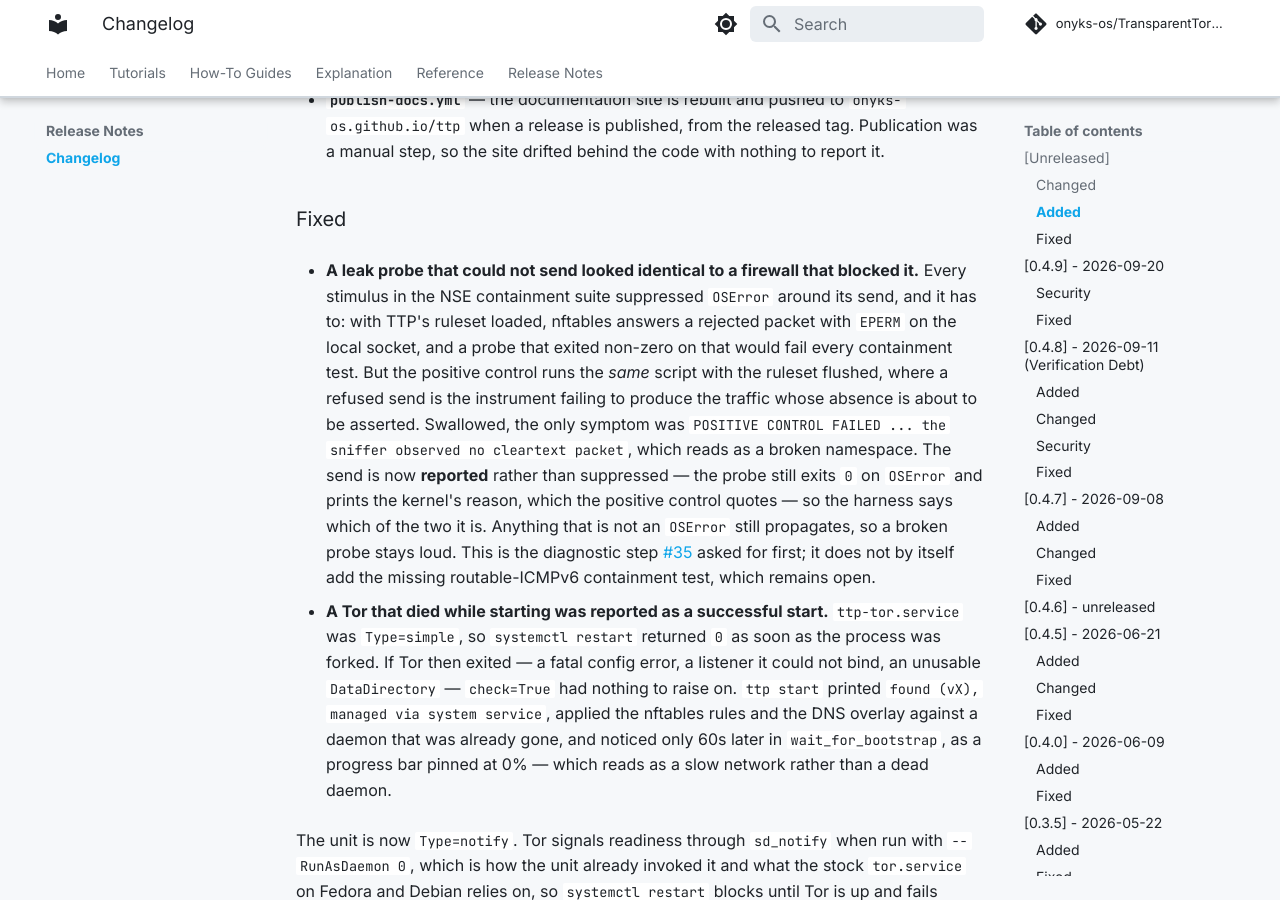
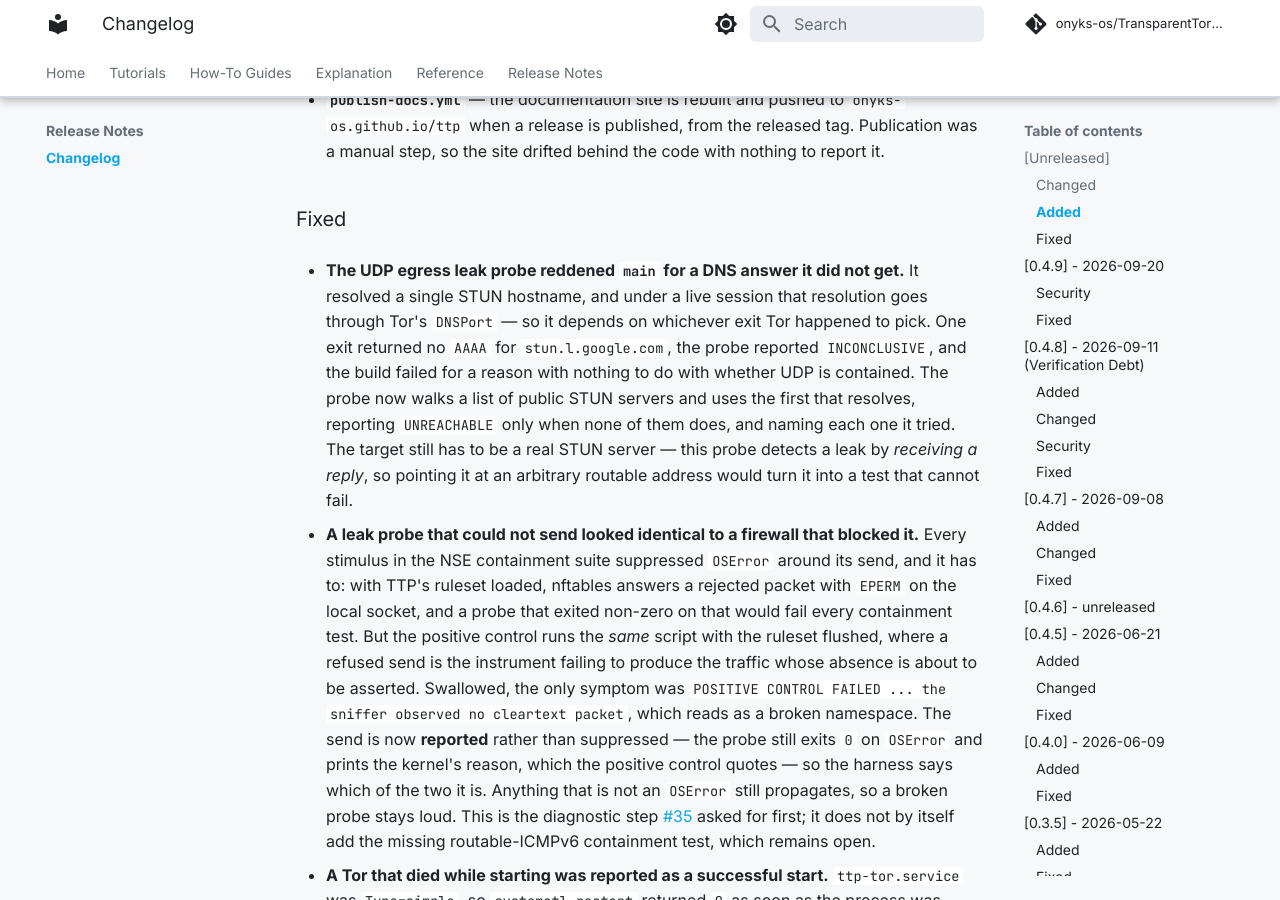
Before and after one commit to onyks-os/TransparentTorProxy, an MkDocs documentation site: the page built from docs/web/release-notes/changelog.md, in a window 1280 px wide and 900 px high, scrolled down 4142 px. Built offline with MkDocs 1.6.1 and Material for MkDocs 9.7.7, drawn with Linux system fonts in a browser that asks for light colours; comment, search, counter and statistics services are not loaded.

Commit message:
fix(leak): give the UDP probe more than one STUN host to resolve (#58)
CI on main went red on 30699b6f with

    udp_wan_egress_ipv6: INCONCLUSIVE - the probe could not reach its own target
      detail: could not resolve the STUN host:
              gaierror(-5, 'No address associated with hostname')

The probe resolved exactly one hostname, and under a live session that
resolution goes through Tor's DNSPort — so it depends on whichever exit Tor
picked for that run. One exit returned no AAAA for stun.l.google.com and the
build failed for a reason with nothing to do with whether UDP is contained.
The IPv4 twin passed in the same run, and the same commit's CI was green on
its own branch minutes earlier, so the input that changed was the exit node.

The oracle behaved correctly: INCONCLUSIVE is not a pass, which is #26's
rule. The defect is upstream of it — a probe whose ability to run at all
hangs on one DNS record.

It now walks a list of public STUN servers and takes the first that
resolves, reporting UNREACHABLE only when none of them does and naming each
host it tried, so the next occurrence is readable rather than a single
opaque gaierror.

The target still has to be a real STUN server. This probe detects a leak by
*receiving a reply* — nothing benign answers a STUN binding request — so
pointing it at an arbitrary routable address would remove the flake by
turning it into a test that cannot fail.

Three mutations, each caught: stopping after the first host, reporting only
the last failure, and trimming the shipped list back to one entry. That last
one survived at first: `_STUN_HOSTS` is read only by the two probes under
tests/leak/, which the default suite ignores, so shrinking it would have
passed everything that runs on a commit and quietly restored the flake. It
is now pinned by a test, the same way `_ATTEMPTS` is in
tests/test_leak_retry.py.

Signed-off-by: onyks-os <129986281+onyks-os@users.noreply.github.com>
Co-authored-by: Claude Opus 5 <noreply@anthropic.com>

```diff
--- a/docs/web/release-notes/changelog.md
+++ b/docs/web/release-notes/changelog.md
@@ -189,6 +189,17 @@ and this project adheres to [Semantic Versioning](https://semver.org/spec/v2.0.0
   nothing to report it.
 
 ### Fixed
+
+- **The UDP egress leak probe reddened `main` for a DNS answer it did not get.**
+  It resolved a single STUN hostname, and under a live session that resolution
+  goes through Tor's `DNSPort` — so it depends on whichever exit Tor happened to
+  pick. One exit returned no `AAAA` for `stun.l.google.com`, the probe reported
+  `INCONCLUSIVE`, and the build failed for a reason with nothing to do with
+  whether UDP is contained. The probe now walks a list of public STUN servers
+  and uses the first that resolves, reporting `UNREACHABLE` only when none of
+  them does, and naming each one it tried. The target still has to be a real
+  STUN server — this probe detects a leak by *receiving a reply*, so pointing it
+  at an arbitrary routable address would turn it into a test that cannot fail.
 
 - **A leak probe that could not send looked identical to a firewall that
   blocked it.** Every stimulus in the NSE containment suite suppressed
```
Also changed, not shown: CHANGELOG.md (+11 -0 lines), 2 other files.
